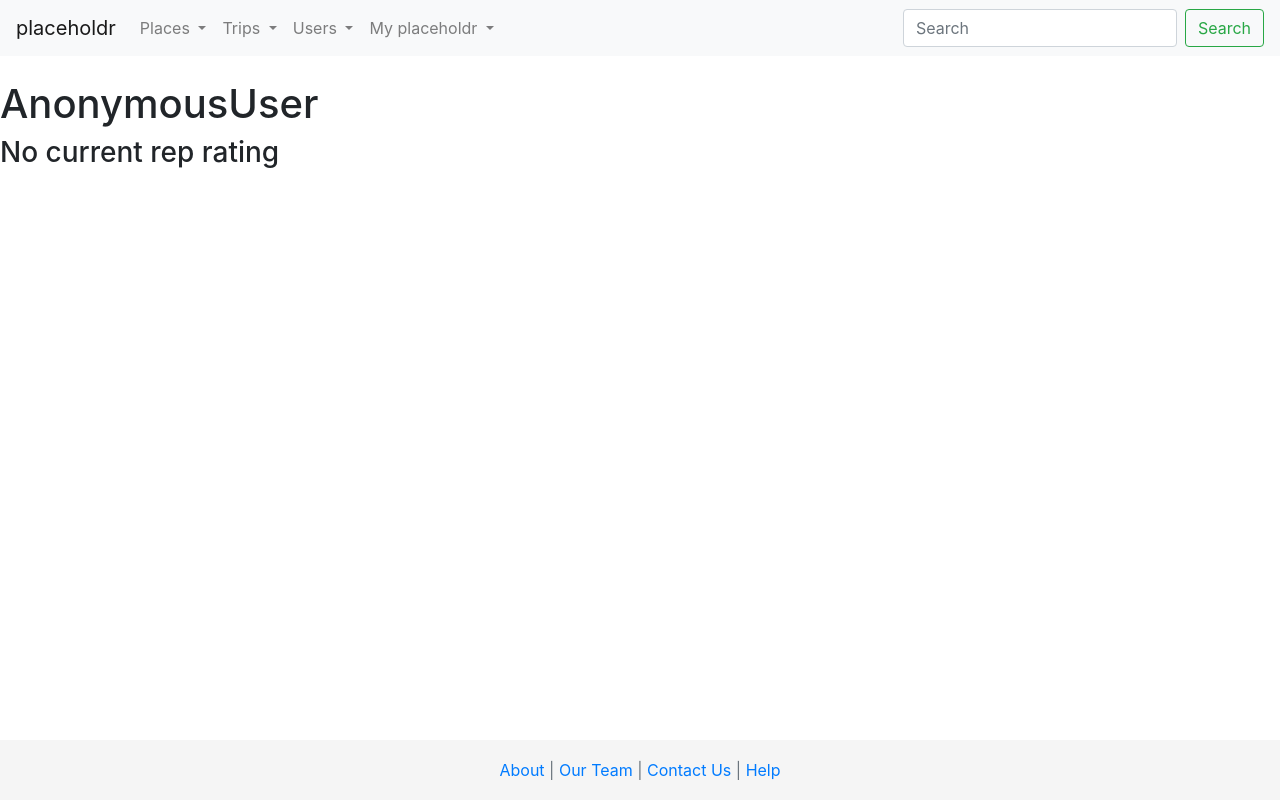
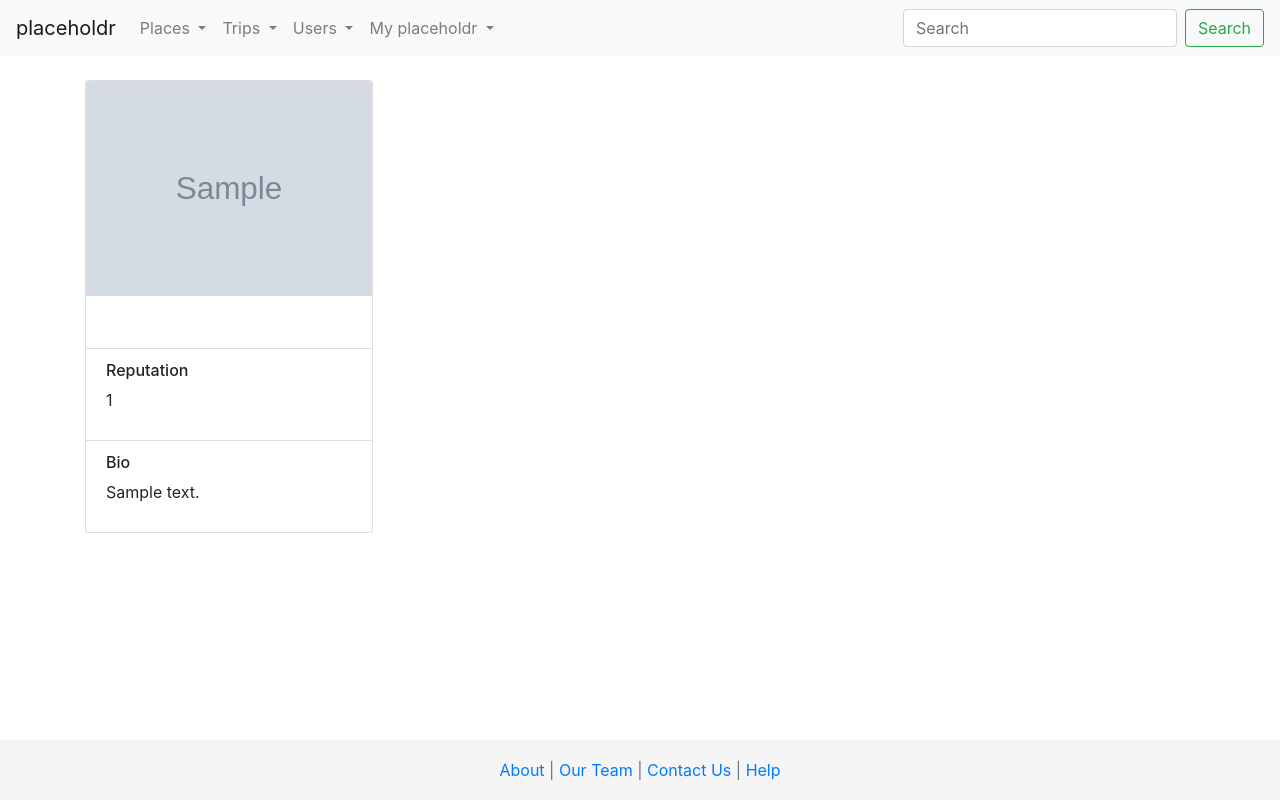
Before and after one commit to WADPlaceholdr/Placeholdr, a Django app: template templates/placeholdr/user.html in a window 1280 px wide. Run offline with Django 3.2, Linux system fonts and the light colour scheme; the template is opened without the code that fills it: values that come from a table or form of the project are taken from there, others are empty; tables that the repository leaves empty hold one stand-in row (values such as "Sample post"); grey boxes marked "Sample" are stand-in pictures; some libraries are stand-ins or nearby versions.

Commit message:
revamped users page based on account page

```diff
--- a/placeholdr_project/settings.py
+++ b/placeholdr_project/settings.py
@@ -51,6 +51,7 @@ INSTALLED_APPS = [
     'django.contrib.sessions',
     'django.contrib.messages',
     'django.contrib.staticfiles',
+    'crispy_forms',
     'placeholdr'
 ]
 
--- a/templates/placeholdr/user.html
+++ b/templates/placeholdr/user.html
@@ -7,19 +7,38 @@
 
 {% block body_block %}
 	{% if user %}
-		<h1>{{ user }}</h1>
-		{% if user.rep or user.rep == 0 %}
-			<h3 id="star_rating">Reputation : {{ user.rep }}</h3>
-		{% else %}
-			<h3>No current rep rating</h3>
-		{% endif %}
-		{% if user.bio %}
-			{{ user.bio }}
-		{% endif %}
-		{%if user.picLink %}
-			<img src="{{ MEDIA_URL }}{{ userProfile.picture }}" />
-		{% endif %}
-		</br>
+		<div class="container">
+			<div class="row">
+				<div class="col">
+					<div class="card" style="width: 18rem;">
+						{% if userProfile.picture %}
+							<img class="card-img-top"src="{{ MEDIA_URL }}{{ userProfile.picture }}" alt="Card image cap">
+						{% endif %}
+						<div class="card-body">
+							<h2 class="card-title">{{ user.username }}</h2>
+						</div>
+						<ul class="list-group list-group-flush">
+							<li class="list-group-item">
+								<h6>Reputation</h6>
+								{% if userProfile.rep or userProfile.rep == 0 %}
+									<p id="star_rating">{{ userProfile.rep }}</p>
+								{% else %}
+									<p>No current rep rating</p>
+								{% endif %}
+							</li>
+							<li class="list-group-item">
+								<h6>Bio</h6>
+								{% if userProfile.bio %}
+									<p>{{ userProfile.bio }}</p>
+								{% else %}
+									<p>no Bio</p>
+								{% endif %}
+							</li>
+						</ul>
+					</div>
+				</div>
+			</div>
+		</div>
 	{% else %}
 		The specified user does not exist!
 	{% endif %}
```
Also changed, not shown: templates/placeholdr/register.html (+7 -2 lines).
